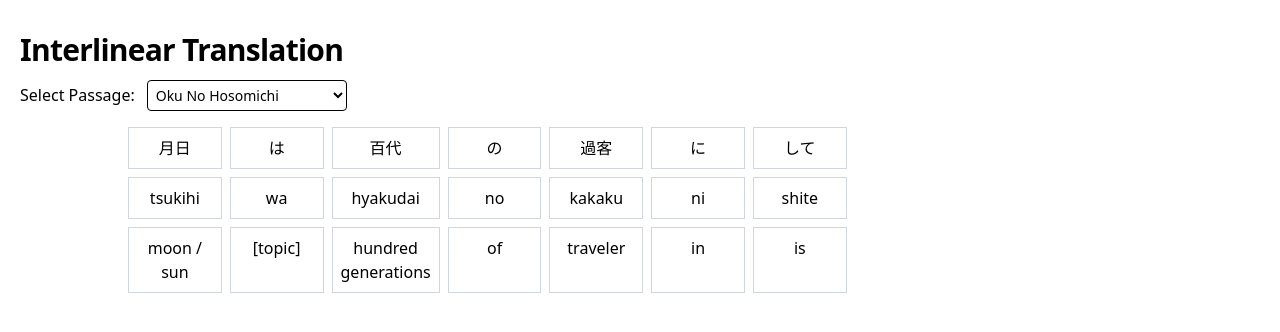
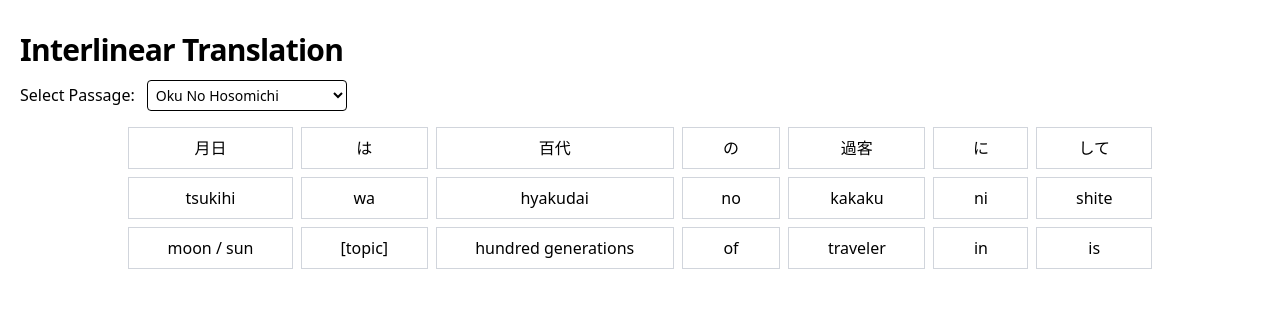
Before and after one commit to firezdog/interlinear-translation, a React app: page / in a window 1280 px wide. Shown: the top 332 px of the page. Built offline with nearby package versions, Linux system fonts and the light colour scheme.

Commit message:
trying to remove style in App

```diff
--- a/src/App.tsx
+++ b/src/App.tsx
@@ -96,11 +96,7 @@ function App() {
                 </select>
             </label>
             <div
-                className="grid gap-2 w-full max-w-5xl mx-auto my-4"
-                style={{
-                    gridTemplateRows: `repeat(${tokenRows * 3}, auto)`,
-                    gridTemplateColumns: `repeat(${colsPerRow}, 1fr)`
-                }}
+                className={`grid gap-2 w-full max-w-5xl mx-auto my-4 grid-rows-${tokenRows * 3} grid-cols-${colsPerRow}`}
                 dir="auto"
             >
                 {tokenDivs}
```
